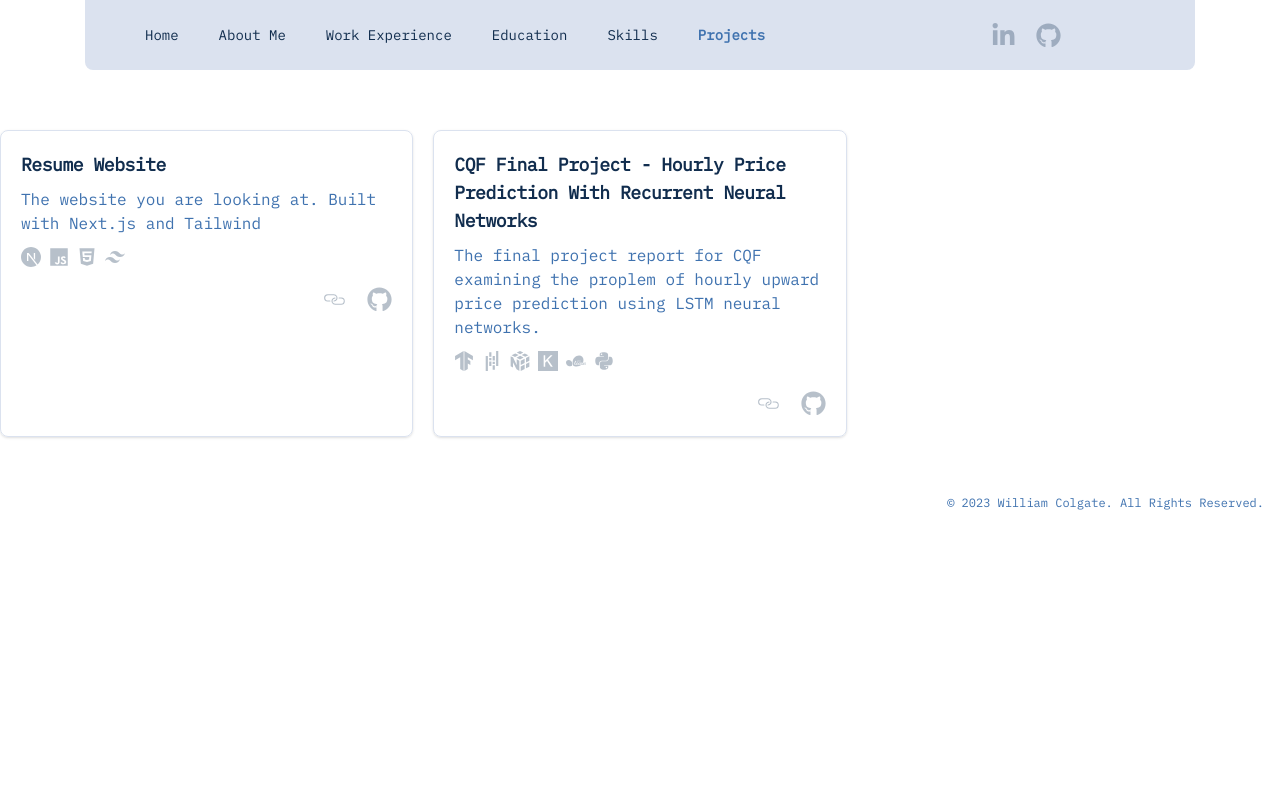
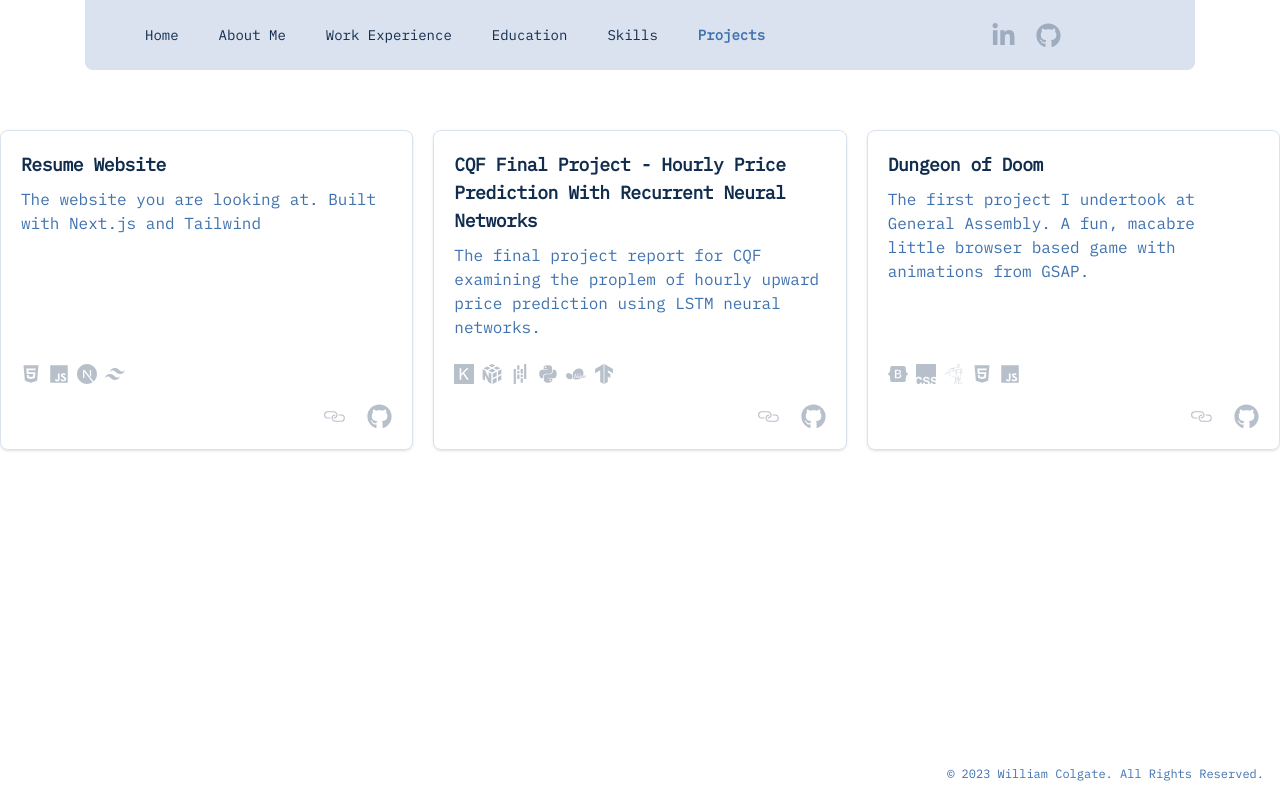
Before and after one commit to will-j-c/resume_website, a Next.js app: page /projects in a window 1280 px wide. Built offline with nearby package versions, Linux system fonts and the light colour scheme.

Commit message:
styling: additional styling, added sorted icons

```diff
--- a/src/app/layout.jsx
+++ b/src/app/layout.jsx
@@ -11,13 +11,17 @@ export const metadata = {
 };
 
 export default function RootLayout({ children }) {
-  const time = new Date().getFullYear()
+  const time = new Date().getFullYear();
   return (
     <html lang='en'>
-      <body className={`${plexMono.className} container mx-auto h-screen relative`}>
-        <Navbar />
-        <MobileNavbar />
-        <main className='max-w-[1280px] mx-auto md:mt-10'>{children}</main>
+      <body
+        className={`${plexMono.className} container mx-auto h-screen relative flex flex-col justify-between`}
+      >
+        <div>
+          <Navbar />
+          <MobileNavbar />
+          <main className='max-w-[1280px] mx-auto md:mt-10'>{children}</main>
+        </div>
         <footer className='mt-4 flex justify-center md:justify-end'>
           <div className='p-4'>
             <span className='text-xs text-lightThemeSecondaryText'>
--- a/src/app/projects/page.jsx
+++ b/src/app/projects/page.jsx
@@ -2,6 +2,11 @@
 
 import ProjectCard from '@/app/ui/ProjectCard';
 import { arr } from '@/app/lib/cards';
+
+// Define a compare function
+function compareByTitle(a, b) {
+  return a.props.title.localeCompare(b.props.title);
+}
 
 // Projects page
 export default function Page() {
@@ -12,6 +17,8 @@ export default function Page() {
         if (card.draft) {
           return;
         }
+        console.log(card.icons[0].props.title);
+        card.icons = card.icons.sort(compareByTitle);
         return (
           <ProjectCard
             key={card.uniqueId}
--- a/src/app/ui/ProjectCard.jsx
+++ b/src/app/ui/ProjectCard.jsx
@@ -8,13 +8,16 @@ import Link from 'next/link';
 export default function ProjectCard(props) {
   const { title, description, githubLink, icons } = props.data;
   return (
-    <div className='basis-1/3 p-5 border border-lightThemeSecondary rounded-lg shadow'>
+    <div className='p-5 border border-lightThemeSecondary rounded-lg shadow h-80 flex flex-col justify-between'>
+      <div>
         <h5 className='mb-2 text-lg font-semibold tracking-tight text-lightThemePrimaryText'>
           {title}
         </h5>
         <p className='mb-3 font-normal text-lightThemeSecondaryText'>
           {description}
         </p>
+      </div>
+      <div>
         <div className='flex flex-row gap-2 mb-5'>
           <IconContext.Provider
             value={{
@@ -45,5 +48,6 @@ export default function ProjectCard(props) {
           </IconContext.Provider>
         </div>
       </div>
+    </div>
   );
 }
```
Also changed, not shown: src/app/lib/cards.js, src/app/lib/skills.js. Lines whose indentation alone changed are shown as unchanged.
